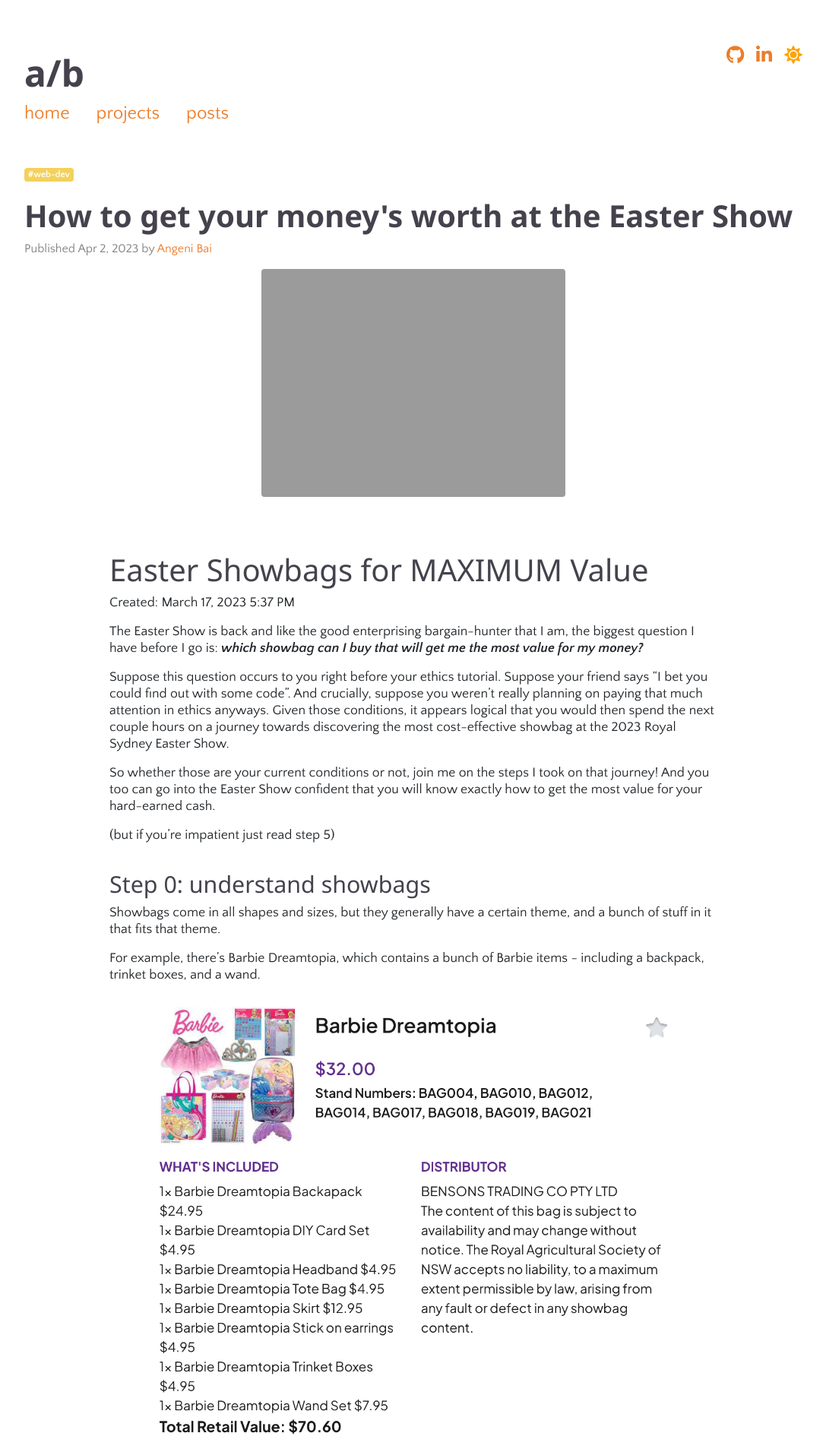
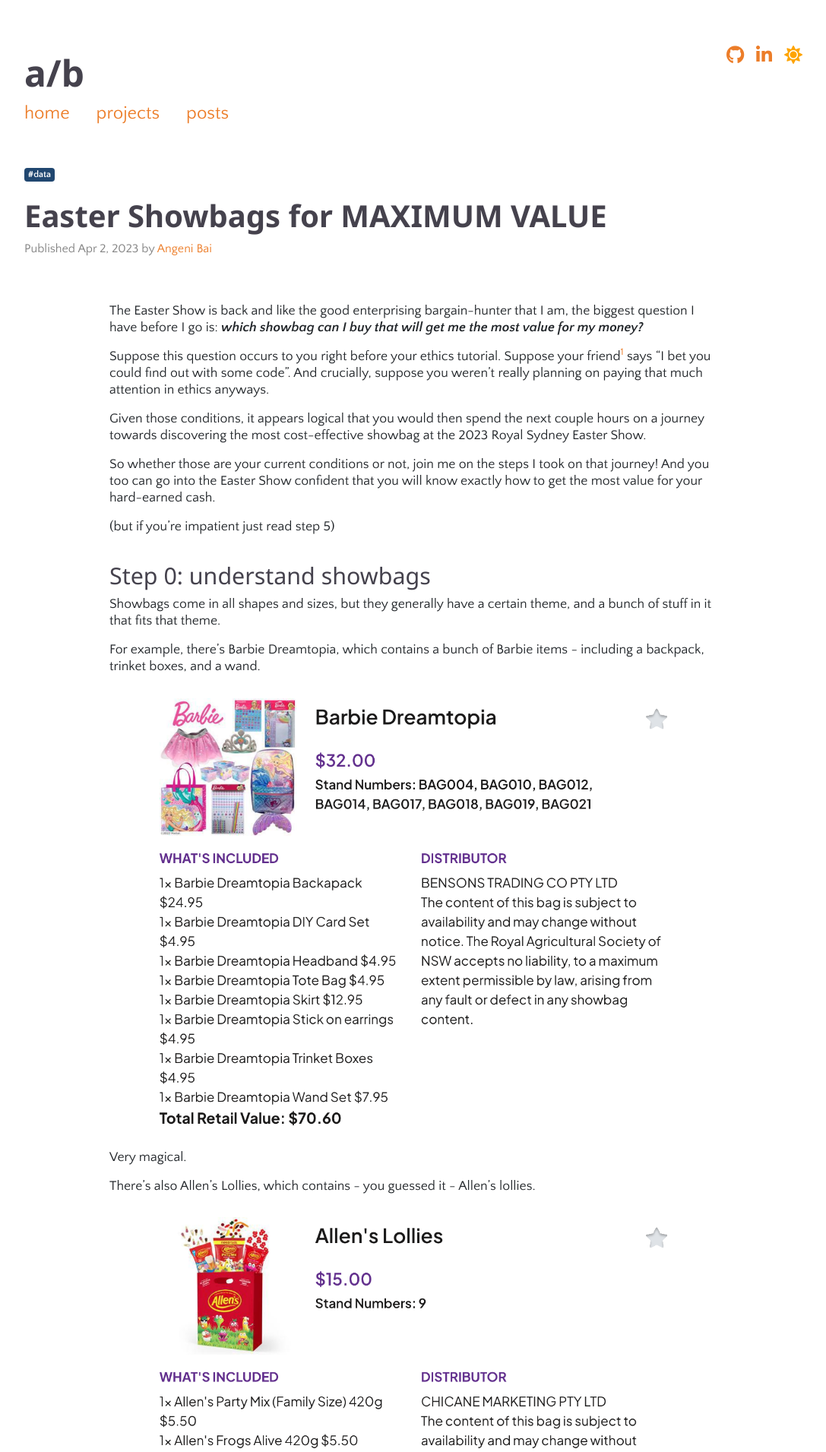
Before and after one commit to angenibai/angenibai.github.io, a Jekyll site: the page built from _posts/2023-04-02-easter-show-value.md, in a window 1280 px wide. Shown: the top 1911 px of the page at 76% size, without its empty margins (96-1183 px from the left). Built offline with Jekyll 4.4.1, drawn with Linux system fonts in a browser that asks for light colours; nearby versions of some CDN libraries; comment, search, counter and statistics services are not loaded; a style sheet for code colours, icons or effects is not loaded; some of the changed text lies outside the part shown.

Commit message:
Styling edits

```diff
--- a/_posts/2023-04-02-easter-show-value.md
+++ b/_posts/2023-04-02-easter-show-value.md
@@ -1,12 +1,12 @@
 ---
 # Required front matter
 layout: post # Posts should use the post layout
-title: How to get your money's worth at the Easter Show # Post title
+title: Easter Showbags for MAXIMUM VALUE # Post title
 date: 2023-04-02 # Publish date in YYYY-MM-DD format
 
 # Recommended front matter
-tags: [web-dev] # A list of tags
-splash_img_source: /assets/img/ # Splash image source, high resolution images with an aspect ratio close to 4:3 recommended
+tags: [data] # A list of tags
+splash_img_source: # Splash image source, high resolution images with an aspect ratio close to 4:3 recommended
 splash_img_caption: # Splash image caption
 
 # Optional front matter
@@ -19,13 +19,11 @@ listed: true # false if this post must NOT be included on the posts page, sitema
 index: true # When false, <meta name="robots" content="noindex"> is added to the page, default is true
 ---
 
-# Easter Showbags for MAXIMUM Value
-
-Created: March 17, 2023 5:37 PM
-
 The Easter Show is back and like the good enterprising bargain-hunter that I am, the biggest question I have before I go is: **_which showbag can I buy that will get me the most value for my money?_**
 
-Suppose this question occurs to you right before your ethics tutorial. Suppose your friend says “I bet you could find out with some code”. And crucially, suppose you weren’t really planning on paying that much attention in ethics anyways. Given those conditions, it appears logical that you would then spend the next couple hours on a journey towards discovering the most cost-effective showbag at the 2023 Royal Sydney Easter Show.
+Suppose this question occurs to you right before your ethics tutorial. Suppose your friend[^1] says “I bet you could find out with some code”. And crucially, suppose you weren’t really planning on paying that much attention in ethics anyways.
+
+Given those conditions, it appears logical that you would then spend the next couple hours on a journey towards discovering the most cost-effective showbag at the 2023 Royal Sydney Easter Show.
 
 So whether those are your current conditions or not, join me on the steps I took on that journey! And you too can go into the Easter Show confident that you will know exactly how to get the most value for your hard-earned cash.
 
@@ -63,10 +61,10 @@ So with Barbie Dreamtopia we’re more than _doubling_ the value of stuff we get
 
 A table to summarise:
 
-|                   | Low price                 | High price                          |
-| ----------------- | ------------------------- | ----------------------------------- |
-| Low retail value  | Low value to price ratio  | Very low value to price ratio (< 1) |
-| High retail value | High value to price ratio | Low value to price ratio            |
+|                       | Low price                 | High price                          |
+| --------------------- | ------------------------- | ----------------------------------- |
+| **Low retail value**  | Low value to price ratio  | Very low value to price ratio (< 1) |
+| **High retail value** | High value to price ratio | Low value to price ratio            |
 
 ## Step 1: figure out the structure of the web page
 
@@ -335,7 +335,9 @@ Aaaand by now you’re more than ready to see the results! The best deal you can
 
 <img src="/assets/img/easter-show-value/aww-expanded.png" alt="The Australian Women's Weekly showbag with all contents" />
 
-For a very reasonable **$22**, you can get **$490.61** worth of stuff. And that stuff is made up of **34 individual items**. It’s not the only bag with a >20 value to price ratio though, so check out the rest of the top ten most valuable showbags.
+For a very reasonable **$22**, you can get **$490.61** worth of stuff. And that stuff is made up of **34 individual items**.
+
+It’s not the only bag with a >20 value to price ratio though, so check out the rest of the top ten most valuable showbags!
 
 ### 2. marie claire
 
@@ -450,8 +452,12 @@ For most showbags, there’s a pretty uniform pattern of having a value to price
 
 ---
 
-And that’s it! Go forth to the 2023 Royal Sydney Easter Show knowing you have the power to maximise your returns on the all-important showbags 💪
+So that’s it! Go forth to the 2023 Royal Sydney Easter Show knowing you have the power to maximise your returns on the all-important showbags 💪🤑
 
-If you’re curious, all of the code is accessible on [Github](https://github.com/angenibai/showbags-value) for you to run yourself.
+If you’re curious, all of the code is accessible on [Github](https://github.com/angenibai/showbags-value) for you to run yourself. But if you want to avoid code entirely, the sorted showbag CSV is on [Drive](https://docs.google.com/spreadsheets/d/1SP-DiNee-OPh57LAdwoXO--Mn0ces-EkhD1NfiH7yFE/edit?usp=sharing).
 
-If you want to avoid code entirely, the sorted showbag CSV is on [Drive](https://docs.google.com/spreadsheets/d/1SP-DiNee-OPh57LAdwoXO--Mn0ces-EkhD1NfiH7yFE/edit?usp=sharing).
+---
+
+Footnotes:
+
+[^1]: Thanks Truc :)
--- a/assets/css/main.css
+++ b/assets/css/main.css
@@ -66,6 +66,10 @@ blockquote {
   margin: 1.5em 10px;
   padding: 1em 10px 0.1em 10px;
   quotes: "\201C""\201D""\2018""\2019";
+}
+
+hr {
+  margin: 2em auto;
 }
 
 .wrapper {
```
Also changed, not shown: other parts of _posts/2023-04-02-easter-show-value.md (+2 -0 lines), assets/img/easter-show-value/rural-aid.png (renamed from assets/img/easter-show-value/rural aid.png).
